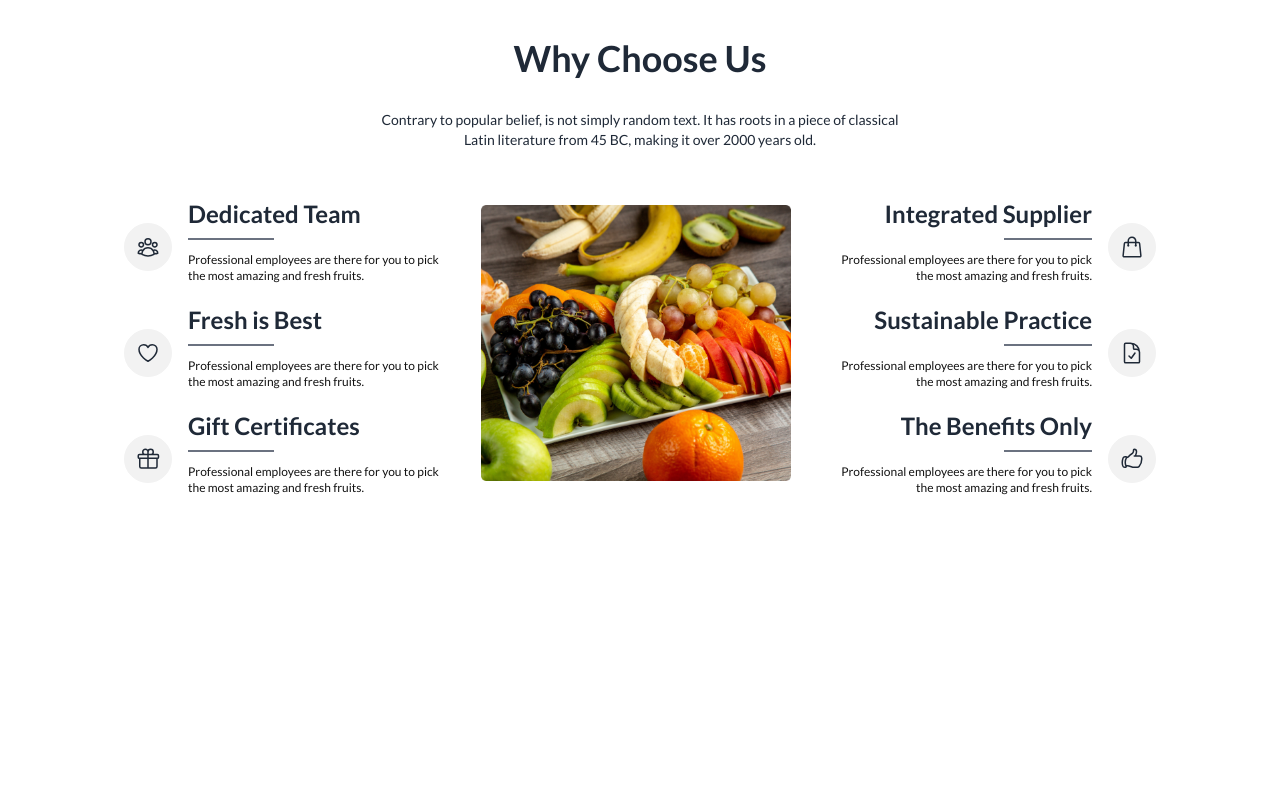
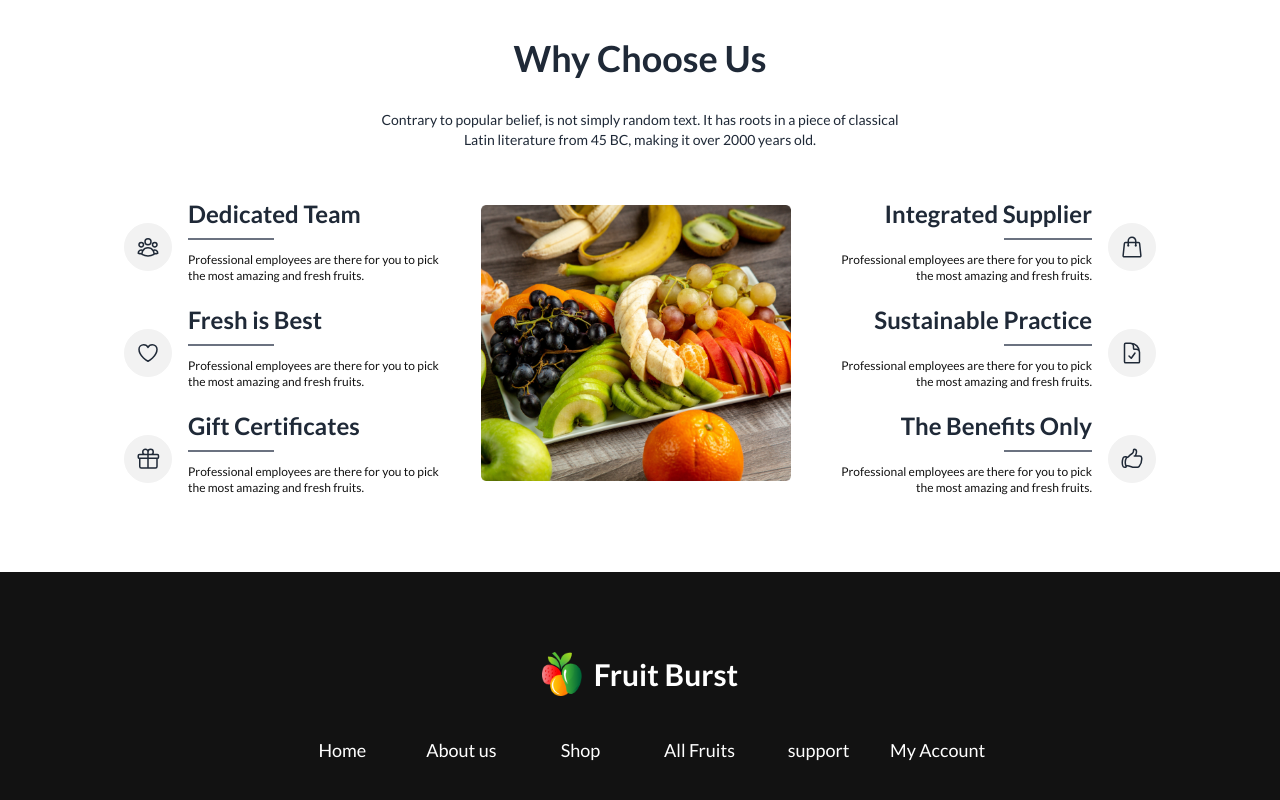
Before and after one commit to ProdipKirtania/a3-fruit-brust, a plain HTML site: page index.html in a window 1280 px wide. Shown: the part 2303-3103 px from the top of the page. Before the commit the page ends 2875 px from the top, so only its background shows below. Drawn offline with nearby package versions, Linux system fonts and the light colour scheme.

Commit message:
footer menu added

```diff
--- a/index.html
+++ b/index.html
@@ -712,8 +712,26 @@
          </section>
          <!-- why choose us section ends-->
       </main>
+      <!-- main section ends -->
       <!-- footer starts-->
-      <footer></footer>
+      <footer
+      class="footer footer-center px-10 py-10 md:py-20 text-base-content bg-[#121212] text-white max-w-screen-xl mx-auto">
+      <div class="flex justify-center items-center gap-3">
+          <img src="./images/logo.png" alt="" class="w-10">
+          <h2 class="text-2xl md:text-3xl font-bold">Fruit Burst</h2>
+      </div>
+      <!-- footer menu starts -->
+      <div class="grid grid-cols-3 md:grid-cols-6 gap-6 text-sm lg:text-lg">
+          <a class="link link-hover">Home</a>
+          <a class="link link-hover">About us</a>
+          <a class="link link-hover">Shop</a>
+          <a class="link link-hover">All Fruits</a>
+          <a class="link link-hover">support</a>
+          <a class="link link-hover">My Account</a>
+      </div>
+      <!-- footer menu ends -->
+
+  </footer>
       <!-- footer ends-->
    </body>
 </html>
```
